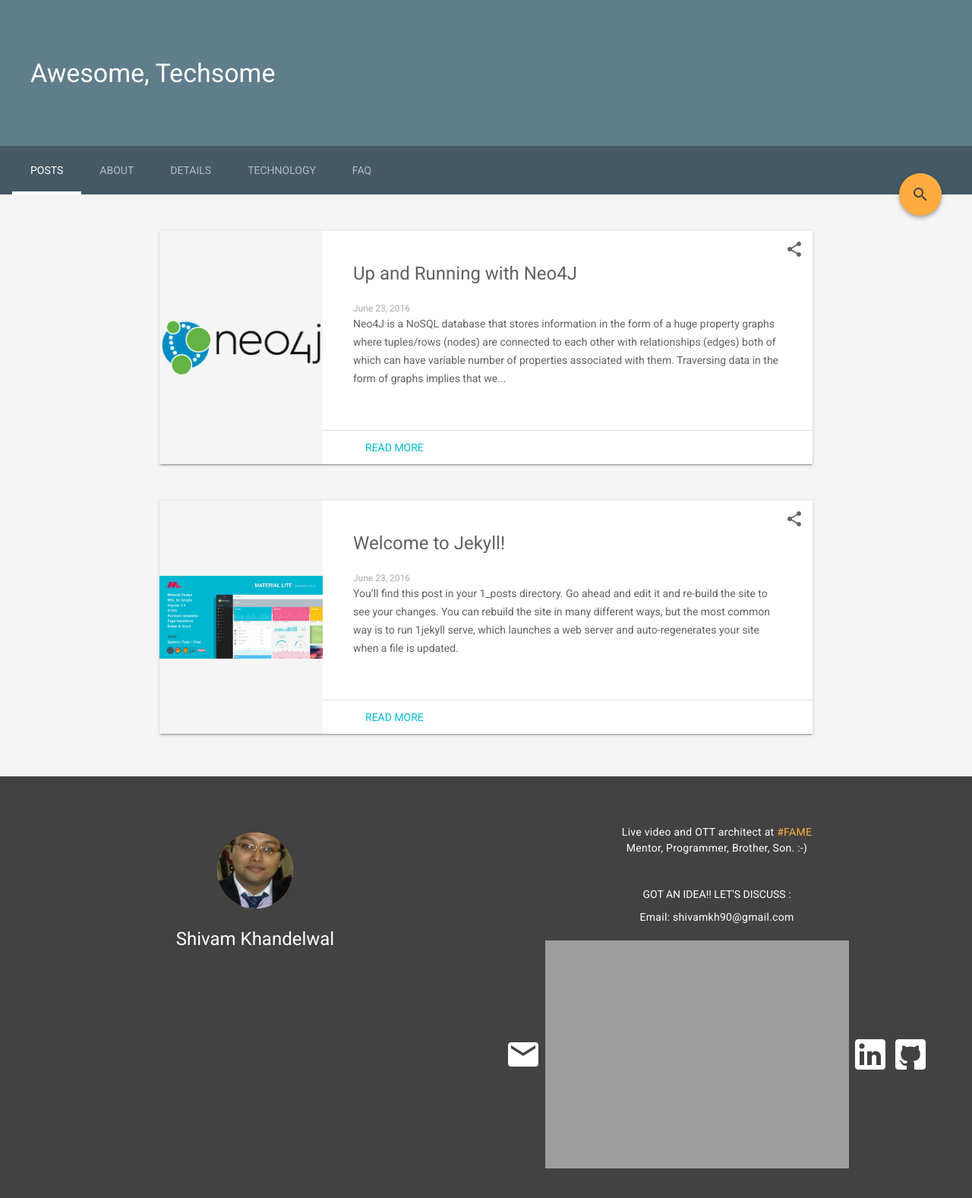
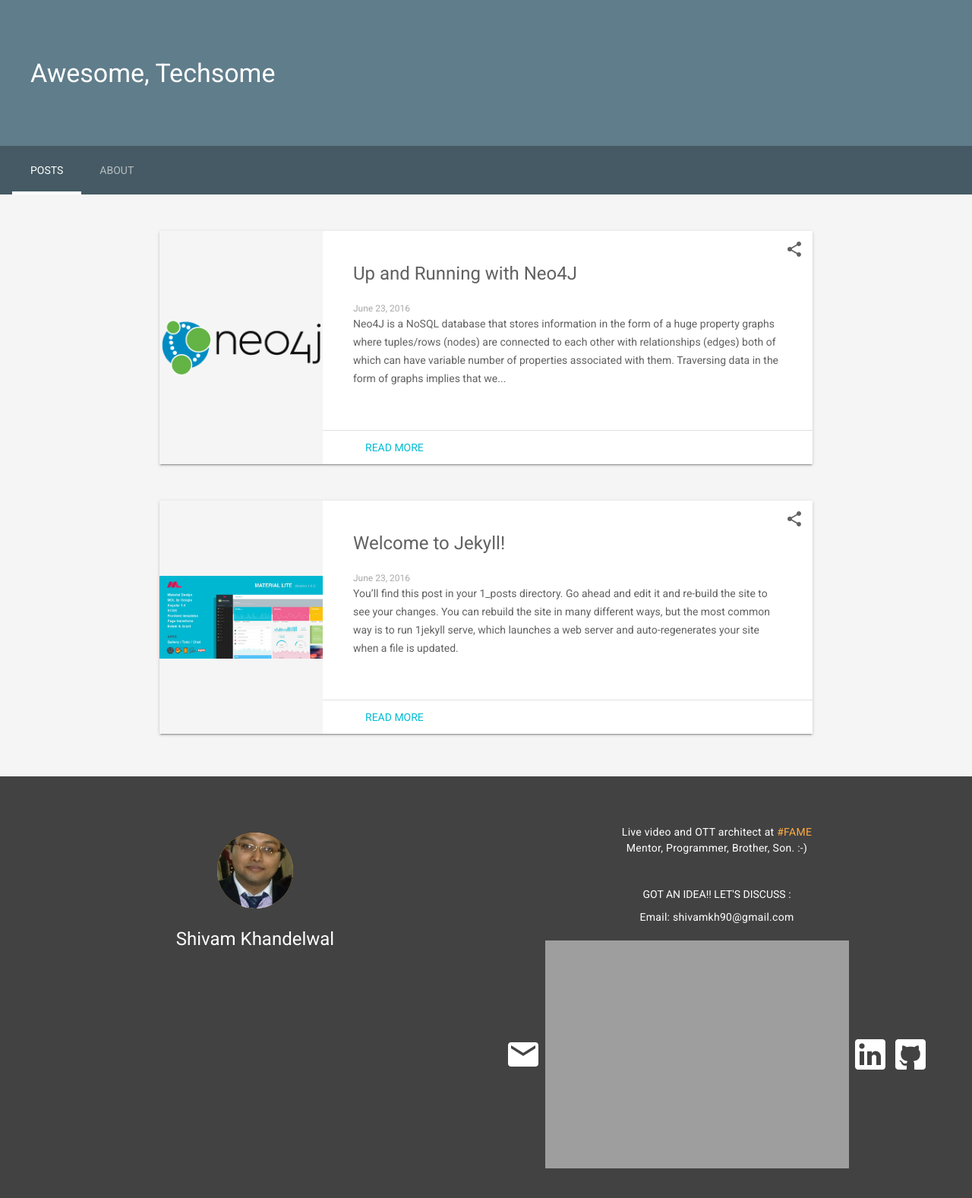
Before and after one commit to shivamkh90/shivamkh90.github.io, a Jekyll site: the page built from index.html, in a window 1280 px wide. Shown: the top 1577 px of the page at 76% size. Built offline with Jekyll 4.4.1, drawn with Linux system fonts in a browser that asks for light colours; nearby versions of some CDN libraries; the list of posts is cut into pages by our own code.

Commit message:
Menu items removed

```diff
--- a/_includes/head.html
+++ b/_includes/head.html
@@ -9,8 +9,7 @@
 <!-- Add to homescreen for Chrome on Android -->
     <meta name="mobile-web-app-capable" content="yes">
     <link rel="icon" sizes="192x192" href="{{ site.url }}/assets/images/android-desktop.png">
-    <link rel="apple-touch-icon-precomposed" href="{{ site.url }}/assets/images/ios-desktop.png">
-<!-- Add to homescreen for Safari on iOS -->
+    <!-- Add to homescreen for Safari on iOS -->
     <meta name="apple-mobile-web-app-capable" content="yes">
     <meta name="apple-mobile-web-app-status-bar-style" content="black">
     <meta name="apple-mobile-web-app-title" content="Techsome Blog">
@@ -20,20 +19,19 @@
     <meta name="msapplication-TileImage" content="{{ site.url }}/assets/images/touch/ms-touch-icon-144x144-precomposed.png">
     <meta name="msapplication-TileColor" content="#3372DF">
     <meta name="keywords" content="{{page.tags| join: ', '}}"/>
-    <link rel="shortcut icon" href="{{ site.url }}/assets/images/favicon.png">
-
     {% if site.google_verify %}<meta name="google-site-verification" content="{{ site.google_verify }}">{% endif %}
     {% if site.bing_verify %}<meta name="msvalidate.01" content="{{ site.bing_verify }}">{% endif %}
+    <link rel="stylesheet" href="https://code.getmdl.io/1.1.3/material.blue_grey-orange.min.css" />
+    <link rel="stylesheet" href="https://fonts.googleapis.com/icon?family=Material+Icons"/>
+    <link rel="stylesheet" href="https://fonts.googleapis.com/css?family=Roboto:regular,bold,italic,thin,light,bolditalic,black,medium,thinitalic" lang="en"/>
+    <link rel="stylesheet" href="{{ site.url }}/assets/css/styles.css">
+    <link rel="stylesheet" href="{{ site.url }}/assets/css/code_styles/github_rouge.css">
 
-
+    <link rel="apple-touch-icon-precomposed" href="{{ site.url }}/assets/images/ios-desktop.png">
+    <link rel="shortcut icon" href="{{ site.url }}/assets/images/favicon.png">
     {% capture canonical %}{{ site.url }}{% if site.permalink contains '.html' %}{{ page.url }}{% else %}{{ page.url | remove:'index.html' | strip_slash }}{% endif %}{% endcapture %}
     <link rel="canonical" href="{{ canonical }}">
 
-    <link rel="stylesheet" href="https://fonts.googleapis.com/icon?family=Material+Icons"/>
-    <link rel="stylesheet" href="https://code.getmdl.io/1.1.3/material.blue_grey-orange.min.css" />
-    <link rel="stylesheet" href="https://fonts.googleapis.com/css?family=Roboto:regular,bold,italic,thin,light,bolditalic,black,medium,thinitalic" lang="en"/>
-    <link rel="stylesheet" href="{{ site.url }}/assets/css/styles.css">
-    <link rel="stylesheet" href="{{ site.url }}/assets/css/code_styles/github_rouge.css">
 
     <!--<link rel="stylesheet" href="https://code.getmdl.io/1.1.3/material.deep_purple-pink.min.css">-->
 
@@ -50,7 +48,7 @@
     </style>
   <!--<link rel="canonical" href="{{ page.url | replace:'index.html','' | prepend: site.baseurl | prepend: site.url }}">
   <link rel="alternate" type="application/rss+xml" title="{{ site.title }}" href="{{ "/feed.xml" | prepend: site.baseurl | prepend: site.url }}">-->
-  {% if jekyll.environment == 'production' %}
+  {% if jekyll.environment == 'production' and site.google_analytics %}
       <script>
        (function(i,s,o,g,r,a,m){i['GoogleAnalyticsObject']=r;i[r]=i[r]||function(){
        (i[r].q=i[r].q||[]).push(arguments)},i[r].l=1*new Date();a=s.createElement(o),
--- a/_includes/header.html
+++ b/_includes/header.html
@@ -7,14 +7,14 @@
         <div class="mdl-layout--large-screen-only mdl-layout__header-row">
         </div>
         <div class="mdl-layout__tab-bar mdl-js-ripple-effect mdl-color--primary-dark">
-          <a href="{{site.url}}/index" class="mdl-layout__tab is-active">Posts</a>
+          <a href="{{site.url}}/" class="mdl-layout__tab is-active">Posts</a>
           <a href="#features" class="mdl-layout__tab">About</a>
-          <a href="features" class="mdl-layout__tab">Details</a>
+          <!--<a href="features" class="mdl-layout__tab">Details</a>
           <a href="#features" class="mdl-layout__tab">Technology</a>
           <a href="#features" class="mdl-layout__tab">FAQ</a>
           <button class="mdl-button mdl-js-button mdl-button--fab mdl-js-ripple-effect mdl-button--colored mdl-shadow--4dp mdl-color--accent" id="add">
             <i class="material-icons" role="presentation">search</i>
             <span class="visuallyhidden">Search</span>
-          </button>
+          </button>-->
         </div>
 </header>
```
